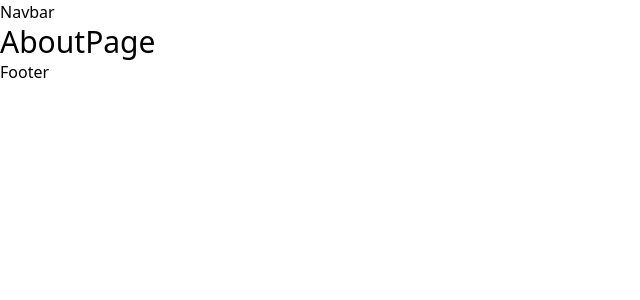
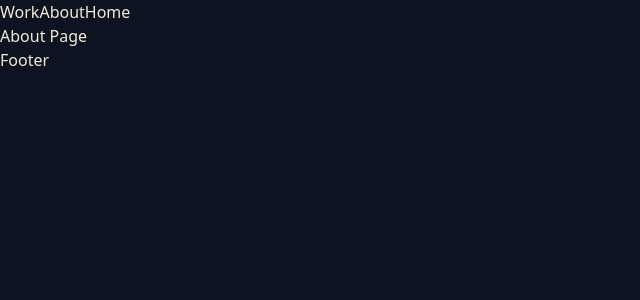
Before and after one commit to BrokenRoto/brokenroto.github.io, a Next.js app: page /about in a window 1280 px wide. Shown: the top 300 px of the page, without its empty margins (0-640 px from the left). Built offline with nearby package versions, Linux system fonts and the light colour scheme.

Commit message:
Body styles and navbar layout

```diff
--- a/src/app/about/page.tsx
+++ b/src/app/about/page.tsx
@@ -1,7 +1,7 @@
 import React from "react";
 
 const AboutPage = () => {
-  return <div className="text-3xl">AboutPage</div>;
+  return <div className="container mx-auto">About Page</div>;
 };
 
 export default AboutPage;
--- a/src/app/layout.tsx
+++ b/src/app/layout.tsx
@@ -14,7 +14,7 @@ export default function RootLayout({
 }) {
   return (
     <html lang="en">
-      <body>
+      <body className="bg-blue text-yellow">
         <Navbar />
         {children}
         <Footer />
--- a/src/components/common/navbar/Navbar.tsx
+++ b/src/components/common/navbar/Navbar.tsx
@@ -1,7 +1,15 @@
 import React from "react";
 
 const Navbar = () => {
-  return <div>Navbar</div>;
+  return (
+    <nav>
+      <ul className="flex flex-row">
+        <li>Work</li>
+        <li>About</li>
+        <li>Home</li>
+      </ul>
+    </nav>
+  );
 };
 
 export default Navbar;
--- a/tailwind.config.js
+++ b/tailwind.config.js
@@ -3,6 +3,10 @@ module.exports = {
   content: ["./src/**/*.{js,ts,jsx,tsx,mdx}"],
   theme: {
     extend: {},
+    colors: {
+      'blue': '#0d1321',
+      'yellow': '#f0ebd8',
+    },
   },
   plugins: [],
 };
```
